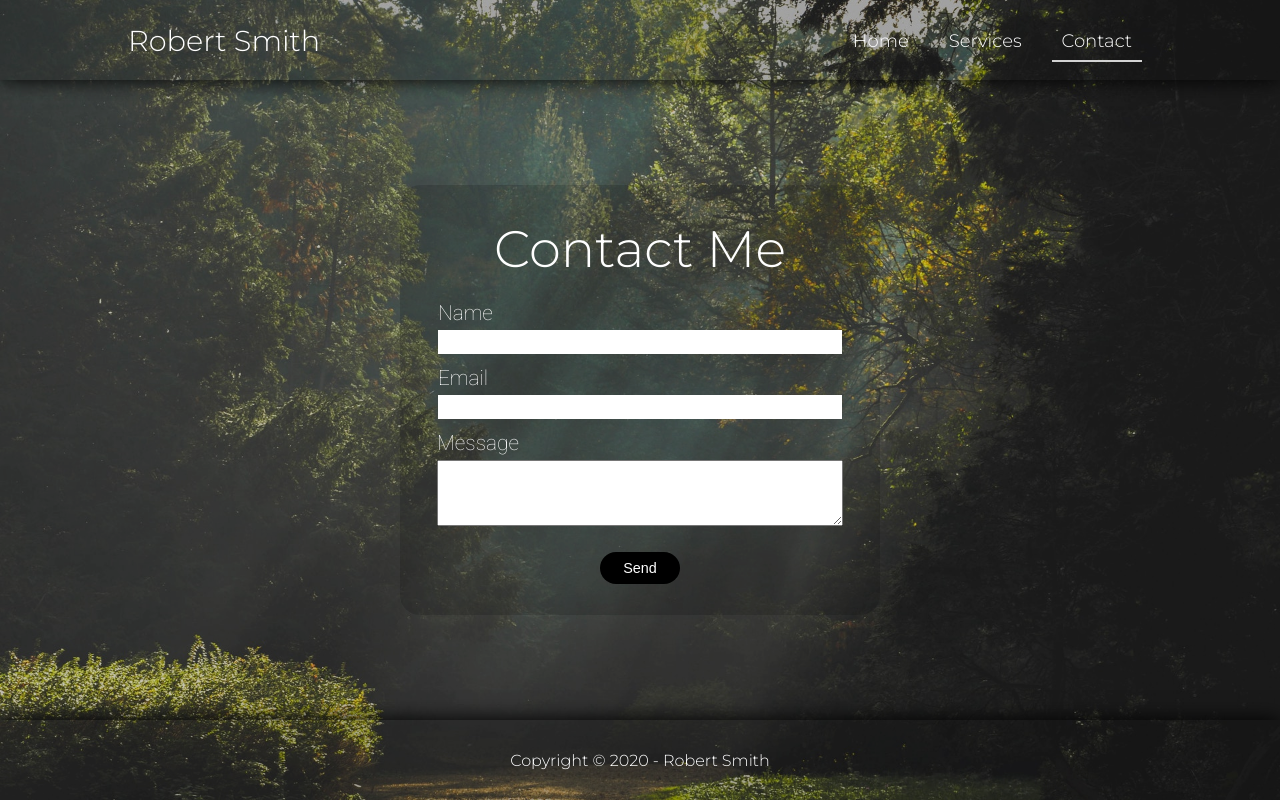
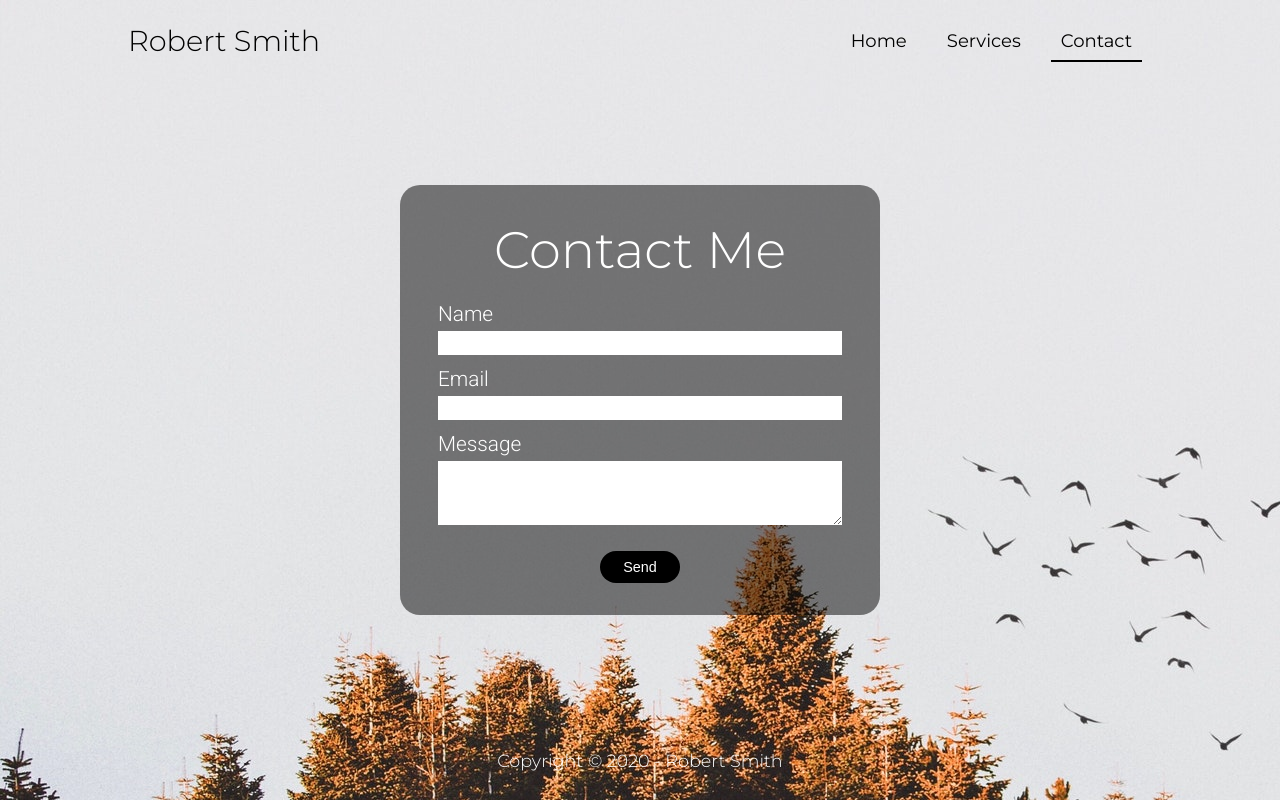
Before and after one commit to BrenoBrasilFR/RobertSmithPortfolio, a plain HTML site: page contact.html in a window 1280 px wide. Drawn offline with Linux system fonts and the light colour scheme.

Commit message:
Update 29/04

```diff
--- a/contact.html
+++ b/contact.html
@@ -7,7 +7,7 @@
     <link rel="stylesheet" href="https://use.fontawesome.com/releases/v5.15.1/css/all.css" integrity="sha384-vp86vTRFVJgpjF9jiIGPEEqYqlDwgyBgEF109VFjmqGmIY/Y4HV4d3Gp2irVfcrp" crossorigin="anonymous">
     <title>Robert Smith | Contact</title>
   </head>
-  <body id="body-services">
+  <body id="body-contact">
     <section id="showcase-services">
       <div id="header-alt" class="shadow">
         <div id="inner-header">
@@ -24,10 +24,10 @@
                 </div>
               </a>
             </div>
-            <ul>
+            <ul id="ul-c">
               <li><a href="index.html">Home</a></li>
               <li><a href="services.html">Services</a></li>
-              <li><a href="contact.html" class="current">Contact</a></li>
+              <li><a href="contact.html" class="current-c">Contact</a></li>
             </ul>
           </nav>
         </div>
--- a/css/style.css
+++ b/css/style.css
@@ -1,5 +1,4 @@
-@import url("https://fonts.googleapis.com/css2?family=Roboto:wght@100;300&display=swap");
-
+@import url("https://fonts.googleapis.com/css2?family=Roboto:wght@100;300;400;500&display=swap");
 ::-webkit-scrollbar {
     display: none;
 }
@@ -41,6 +40,9 @@ li {
     transition-duration: 0.5s;
     transition-property: background, box-shadow, border-bottom;
     border-bottom: 1px solid transparent;
+    color: white;
+    font-weight: 300;
+    border: var(--selected-color);
 }
 
 #inner-header {
@@ -51,7 +53,7 @@ li {
 }
 
 #brand h2 {
-    color: white;
+    color: inherit;
     cursor: default;
     font-size: 1.8rem;
 }
@@ -62,32 +64,41 @@ nav > ul {
 
 nav > ul > li,
 .menuToggle1 > ul > li {
-    color: white;
+    color: inherit;
     margin: 0 10px;
     list-style: none;
+    font-weight: inherit;
 }
 
 nav > ul > li > a {
     text-decoration: none;
-    color: white;
+    color: inherit;
     font-size: 1.13rem;
     padding: 8px 10px;
     transition-property: border, color;
     transition-duration: 0.3s;
     border-bottom: solid 2px transparent;
+    font-weight: inherit;
 }
 
 nav > ul > li > a:hover {
-    border-bottom: 2px solid var(--theme-color);
+    border-bottom: inherit;
+}
+
+#ul a:hover {
+    border-bottom: solid 2px white;
+}
+
+#ul-c a:hover {
+    border-bottom: solid 2px black;
 }
 
 .current {
-    color: var(--selected-color);
-    border-bottom: solid 2px var(--theme-color);
+    border-bottom: solid 2px white;
 }
 
-.current:hover {
-    border-bottom: solid 2px var(--theme-color);
+.current-c {
+    border-bottom: solid 2px black;
 }
 
 .line {
@@ -295,6 +306,7 @@ nav > ul > li > a:hover {
 
 #footer p {
     color: white;
+    font-size: 1.1rem;
 }
 
 /* SERVICES */
@@ -321,7 +333,8 @@ nav > ul > li > a:hover {
     position: fixed;
     transition-duration: 0.5s;
     transition-property: background, box-shadow, border-bottom;
-    background: transparent;
+    color: black;
+    font-weight: 400;
 }
 
 #footer-alt {
@@ -332,7 +345,7 @@ nav > ul > li > a:hover {
     z-index: 2;
     text-align: center;
     color: white;
-    background: transparent;
+    font-size: 1.1rem;
 }
 
 /* Body */
@@ -342,6 +355,14 @@ nav > ul > li > a:hover {
     justify-content: space-between;
     height: 100vh;
     background: url(../images/pic4.jpg) no-repeat 0 -100px;
+}
+
+#body-contact {
+    display: flex;
+    flex-direction: column;
+    justify-content: space-between;
+    height: 100vh;
+    background: url(../images/pic3.jpg) no-repeat 0 0;
 }
 
 #body-services::before {
@@ -428,7 +449,7 @@ nav > ul > li > a:hover {
     flex-direction: column;
     justify-content: center;
     align-items: center;
-    background-color: rgba(0, 0, 0, 0.15);
+    background-color: rgba(0, 0, 0, 0.5);
     width: 480px;
     height: 430px;
     border-radius: 20px;
@@ -445,7 +466,7 @@ nav > ul > li > a:hover {
 .input-form label {
     color: white;
     font-size: 1.3rem;
-    font-weight: 100;
+    font-weight: 300;
     font-family: "Roboto";
     margin-bottom: 5px;
 }
@@ -459,6 +480,7 @@ nav > ul > li > a:hover {
 .input-form textarea {
     width: 400px;
     height: 60px;
+    border: none;
 }
 
 form > input {
@@ -511,6 +533,14 @@ form > input:hover {
     /* Header */
     #header {
         background: black;
+    }
+
+    #header-alt {
+        color: white;
+    }
+
+    #body-contact {
+        background: url(../images/pic3.jpg) no-repeat center cover/800px;
     }
 
     .menuOuter {
@@ -706,6 +736,11 @@ form > input:hover {
         font-weight: 300;
     }
 
+    #body-contact {
+        background-size: cover;
+        background-position: center center;
+    }
+
     #header-alt {
         background: black;
     }
@@ -723,7 +758,7 @@ form > input:hover {
     }
 }
 
-@media (max-width: 1366px) and (min-device-width: 481px) {
+@media (max-width: 1366px) and (min-device-width: 768px) {
     /* SERVICES */
     #body-services {
         background: url(../images/pic4.jpg) no-repeat 0 0;
@@ -733,20 +768,4 @@ form > input:hover {
     .services-box {
         width: 25%;
     }
-
-    #header-alt {
-        background: rgba(0, 0, 0, 0.15);
-    }
-
-    #footer-alt {
-        background: rgba(0, 0, 0, 0.15);
-    }
-
-    .shadow {
-        box-shadow: 0px 0px 20px black;
-    }
-
-    .footer-shadow {
-        box-shadow: 0px 0px 0px, 0px 0px 20px black;
-    }
 }
```
Also changed, not shown: index.html (+1 -1 lines), services.html (+2 -2 lines).
